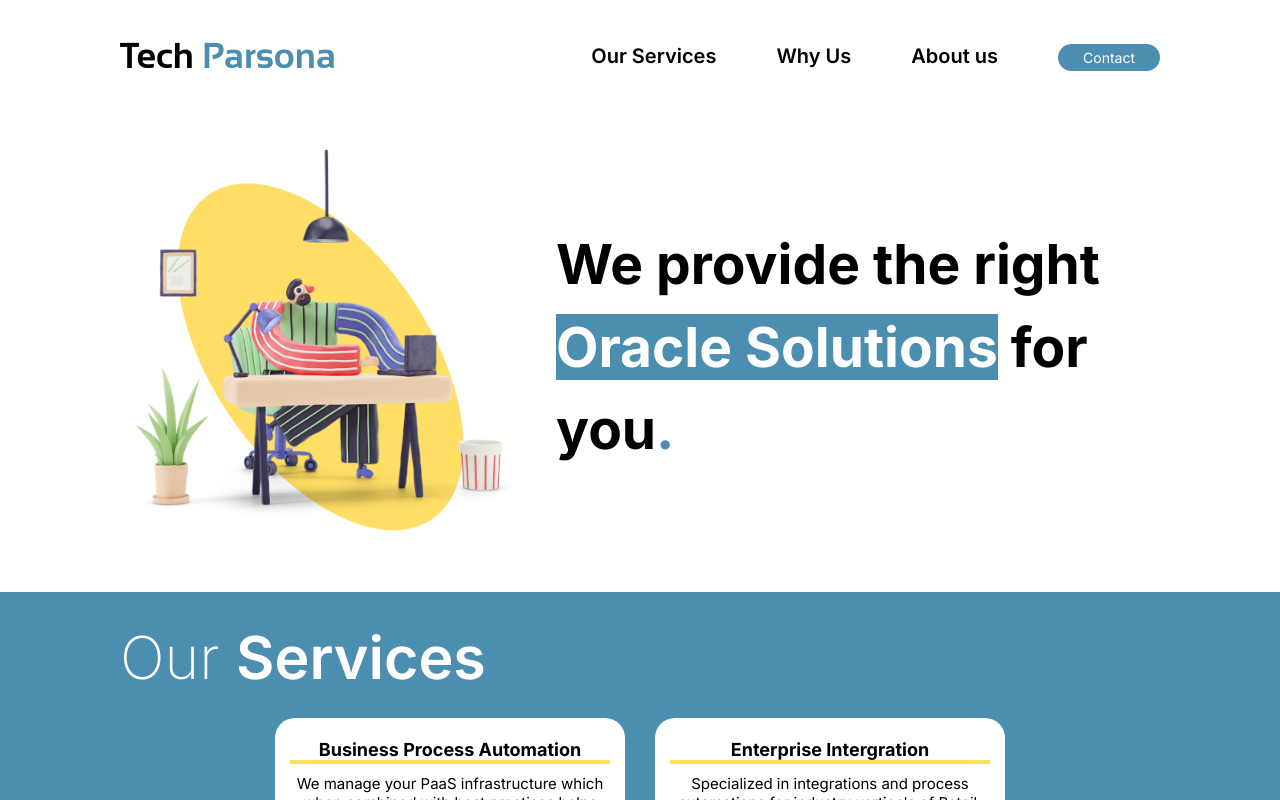
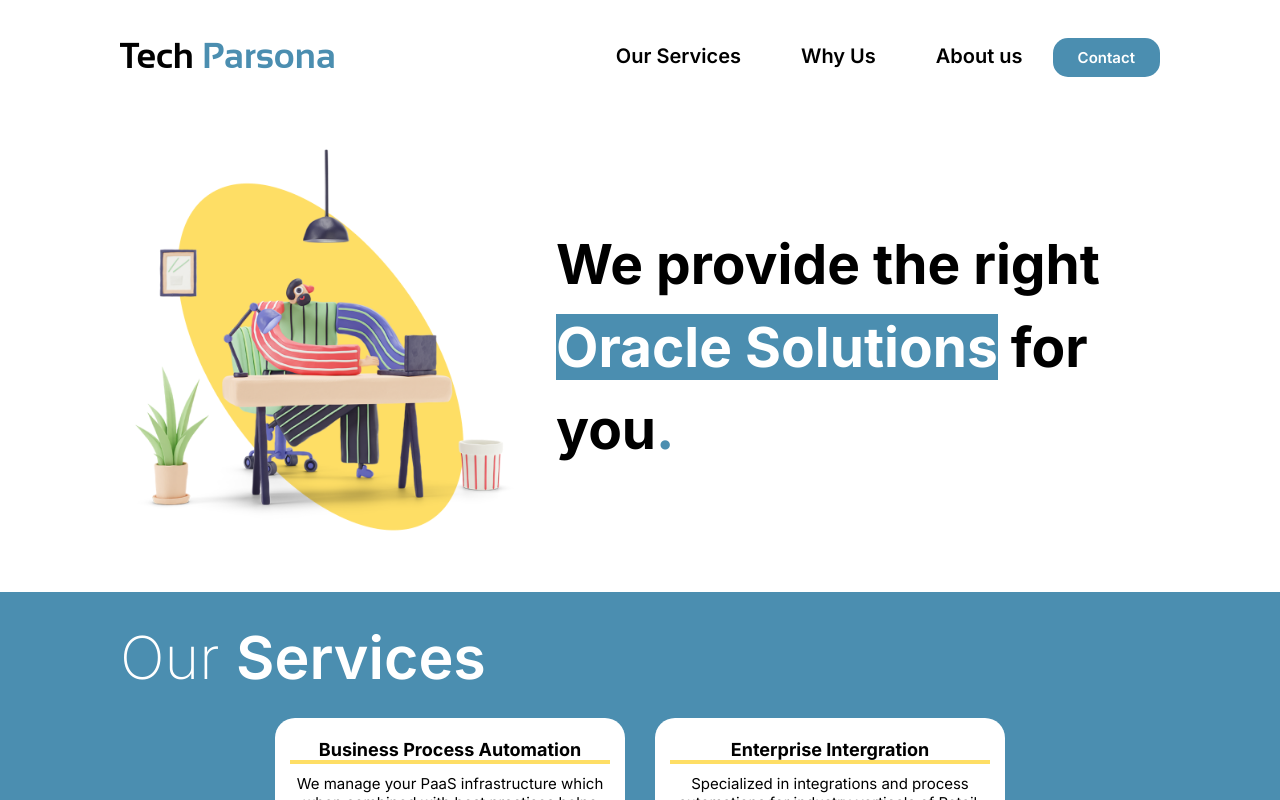
Before and after one commit to marisaraj14/TP, a React (Create React App) app: page / in a window 1280 px wide. Shown: the top 800 px of the page. Built offline with nearby package versions, Linux system fonts and the light colour scheme.

Commit message:
"minor change"

```diff
--- a/src/styles/_footer.scss
+++ b/src/styles/_footer.scss
@@ -31,15 +31,15 @@
   text-decoration: none;
   color: white;
   border-radius: 15px;
-  font-size: 14px;
+  font-size: 15px;
   font-family: "Inter", sans-serif;
-  font-weight: 500;
+  font-weight: 600;
   padding-left: 25px;
   padding-right: 25px;
-  padding-top: 5px;
-  padding-bottom: 5px;
-  margin-top: 20px;
-
+  padding-top: 10px;
+  padding-bottom: 10px;
+  margin-top: 10px;
+  margin-left: 0px;
   &:hover {
     border: 1px solid $primaryColor;
     background: transparent;
@@ -49,6 +49,7 @@
     margin-left: 0px;
     font-size: 16px;
     padding-left: 20px;
+    font-weight: 500;
     padding-right: 20px;
     margin-top: 10px;
   }
```
